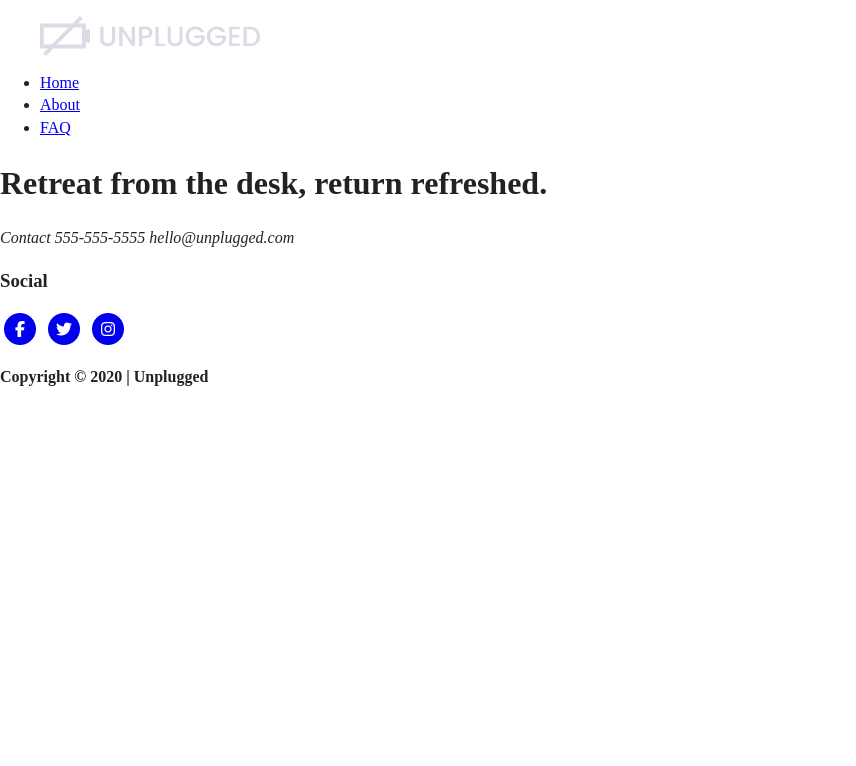
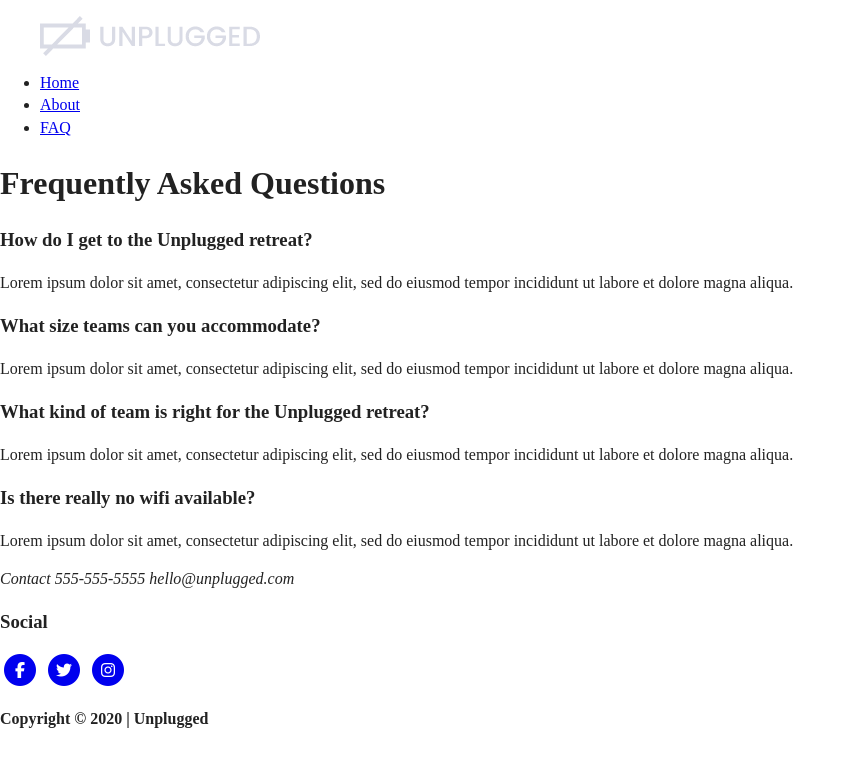
Before and after one commit to latashahussey/unplugged-2020, a plain HTML site: page faq/index.html in a window 1280 px wide. Shown: the whole page, without its empty margins (0-856 px from the left). Drawn offline with nearby package versions, Linux system fonts and the light colour scheme; files whose address does not match are found by name.

Commit message:
Finished coding and adding content

```diff
--- a/faq/index.html
+++ b/faq/index.html
@@ -21,9 +21,8 @@
   <!--[if IE]>
     <p class="browserupgrade">You are using an <strong>outdated</strong> browser. Please <a href="https://browsehappy.com/">upgrade your browser</a> to improve your experience and security.</p>
   <![endif]-->
-
   <header>
-    <div class="wrapper">
+    <div class="content-wrapper">
       <figure>
         <a href="/">
           <img class="logo" src="img/unplugged-logo.png" alt="Logo">
@@ -43,19 +42,47 @@
           </li>
         </ul>
       </nav>
-      <!--Hero-->
-      <section class="hero">
-        <div class="wrapper">
-          <h1>Retreat from the desk, return refreshed.</h1>
-        </div>
-      </section>
+
     </div>
   </header>
 
   <!--Main-->
+  <main>
+    <div class="content-wrapper">
+      <h1>Frequently Asked Questions</h1>
+      <section class="faqs">
+        <div class="content-wrapper">
+          <div class="faq">
+            <h3 class="faq-question">How do I get to the Unplugged retreat?</h3>
+            <p class="faq-answer">Lorem ipsum dolor sit amet, consectetur adipiscing elit, sed do eiusmod tempor
+              incididunt ut labore et
+              dolore magna aliqua. </p>
+          </div>
+          <div class="faq">
+            <h3 class="faq-question">What size teams can you accommodate?</h3>
+            <p class="faq-answer">Lorem ipsum dolor sit amet, consectetur adipiscing elit, sed do eiusmod tempor
+              incididunt ut labore et
+              dolore magna aliqua. </p>
+          </div>
+          <div class="faq">
+            <h3 class="faq-question">What kind of team is right for the Unplugged retreat?</h3>
+            <p class="faq-answer">Lorem ipsum dolor sit amet, consectetur adipiscing elit, sed do eiusmod tempor
+              incididunt ut labore et
+              dolore magna aliqua. </p>
+          </div>
+          <div class="faq">
+            <h3 class="faq-question">Is there really no wifi available?</h3>
+            <p class="faq-answer">Lorem ipsum dolor sit amet, consectetur adipiscing elit, sed do eiusmod tempor
+              incididunt ut labore et
+              dolore magna aliqua. </p>
+          </div>
+        </div>
+      </section>
+    </div>
+  </main>
 
   <footer>
-    <div class="footer-wrapper">
+    <div class="content-wrapper">
       <address id="contact">
         <span class="contact-title">Contact</span>
         <span class="phone">555-555-5555</span>
@@ -65,21 +92,21 @@
         <h3>Social</h3>
         <div class="social-icons">
           <!--Facebook-->
-          <span class="fa-stack" style="vertical-align: top;">
+          <span class="fa-stack social-icon" style="vertical-align: top;">
             <a href="https://facebook.com">
               <i class="fas fa-circle fa-stack-2x"></i>
               <i class="fab fa-facebook-f fa-stack-1x fa-inverse"></i>
             </a>
           </span>
           <!--Twitter-->
-          <span class="fa-stack" style="vertical-align: top;">
+          <span class="fa-stack social-icon" style="vertical-align: top;">
             <a href="https://twitter.com">
               <i class="fas fa-circle fa-stack-2x"></i>
               <i class="fab fa-twitter fa-stack-1x fa-inverse"></i>
             </a>
           </span>
           <!--Instagram-->
-          <span class="fa-stack" style="vertical-align: top;">
+          <span class="fa-stack social-icon" style="vertical-align: top;">
             <a href="https://instagram.com">
               <i class="fas fa-circle fa-stack-2x"></i>
               <i class="fab fa-instagram fa-stack-1x fa-inverse"></i>
@@ -92,7 +119,7 @@
         <h4>Copyright &copy; 2020 | Unplugged</h4>
       </section>
     </div>
-    <!--footer wrapper-->
+    <!--footer content-wrapper-->
   </footer>
 
 
```
